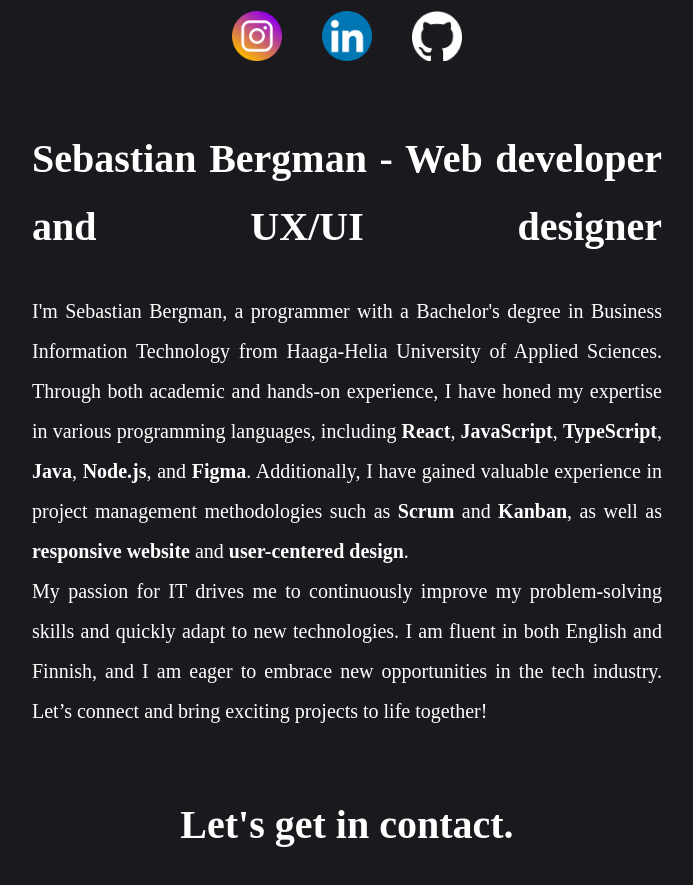
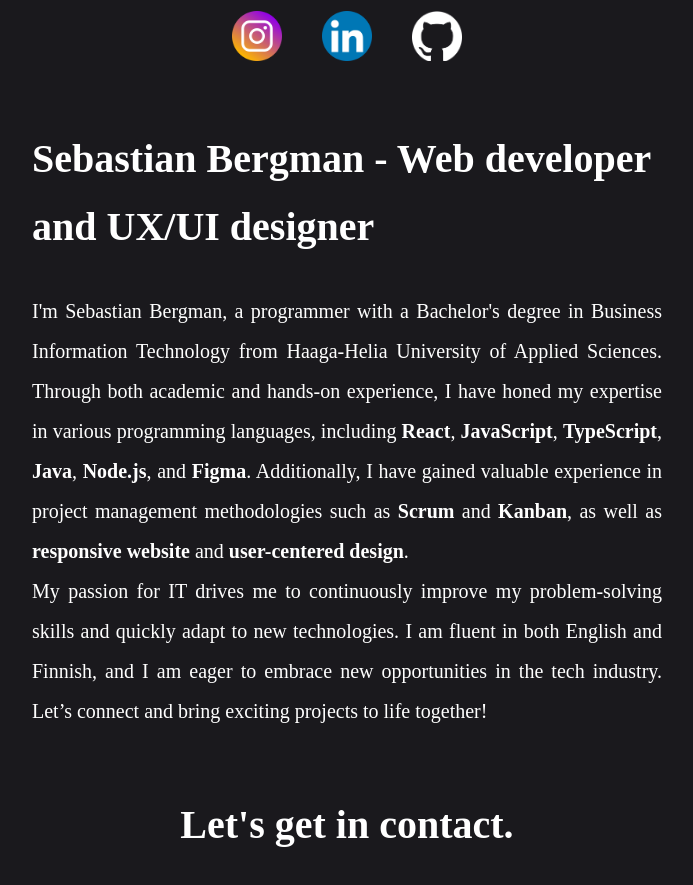
Before and after one commit to SebuBergman/Portfolio_WebApp, a React (Vite) app: page / in a window 1280 px wide. Shown: the part 3940-4825 px from the top of the page, without its empty margins (293-986 px from the left). Built offline with nearby package versions, Linux system fonts and the light colour scheme.

Commit message:
did some minor mobile changes. And changes page title to bergmanwebworks

```diff
--- a/index.html
+++ b/index.html
@@ -5,7 +5,7 @@
     <meta name="viewport" content="width=device-width, initial-scale=1.0" />
     <link href="https://fonts.googleapis.com/css2?family=Open+Sans:ital,wght@0,300..800;1,300..800&display=swap" rel="stylesheet">
     <link rel="icon" href="public/portfolio.png" />
-    <title>Sebastian's Portfolio</title>
+    <title>BergmanWebWorks</title>
   </head>
   <body>
     <div id="root"></div>
--- a/src/app.scss
+++ b/src/app.scss
@@ -1,9 +1,10 @@
-// section for the page size and height. Working with the scrolling aspect I used
+// Intro section page size and height
 .introSection {
     height: 100vh;
     width: 100vw;
 }
 
+// Container for all the other components
 .portfolioContainer {
     display: flex;
     flex-direction: column;
--- a/src/components/contact/contact.scss
+++ b/src/components/contact/contact.scss
@@ -11,6 +11,7 @@
     @include mobile {
         padding: 10px;
         gap: 0px;
+        margin-top: 40px;
     }
 
     @include tablet {
@@ -93,16 +94,31 @@
         h6 {
             font-size: 2.5rem;
             line-height: 1.7em;
-            text-align: justify;
-            -moz-text-align-last: justify;
-            text-align-last: justify;
             padding-bottom: 30px;
+
+            @include desktop {
+                text-align: justify;
+                -moz-text-align-last: justify;
+                text-align-last: justify;
+            }
+
+            @include mobile {
+                font-size: 1.875rem;
+                padding: 0px 15px 0px 15px;
+            }
         }
 
         p {
             font-size: 1.25rem;
             line-height: 2em;
             text-align: justify;
+
+            @include mobile {
+                font-size: 1.10rem;
+                padding-left: 15px;
+                padding-right: 15px;
+                text-align: start;
+            }
         }
     }
 
--- a/src/components/navbar/navbar.scss
+++ b/src/components/navbar/navbar.scss
@@ -23,9 +23,11 @@
 
         span {
             font-weight: bold;
+            font-size: 1rem;
 
             @include mobile {
                 padding-right: 20px;
+                font-size: 0.8rem;
             }
 
             @include tablet {
@@ -37,6 +39,10 @@
             display: flex;
             gap: 20px;
 
+            @include mobile {
+                gap: 10px;
+            }
+
             img {
                 width: 18px;
                 height: 18px;
--- a/src/components/projects/projects.scss
+++ b/src/components/projects/projects.scss
@@ -9,6 +9,8 @@
 
     @include mobile {
         justify-content: center;
+        padding-top: 50px;
+        padding-bottom: 50px;
     }
 
     h1 {
```
